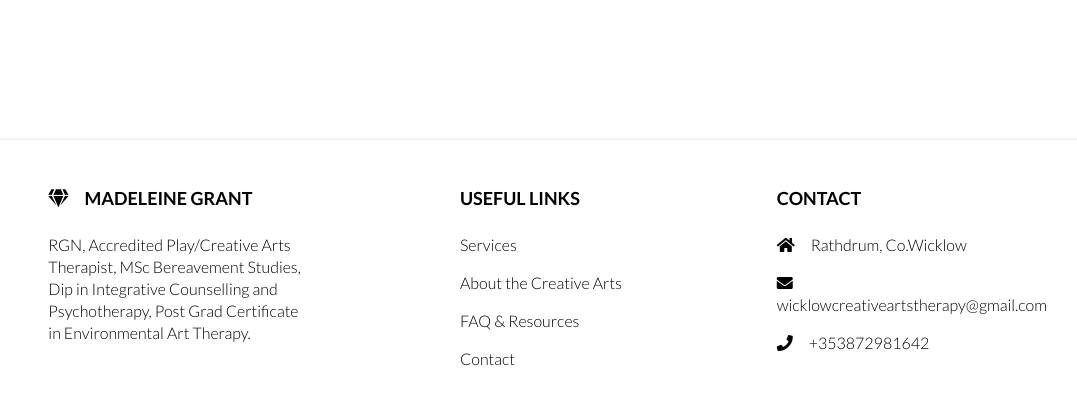
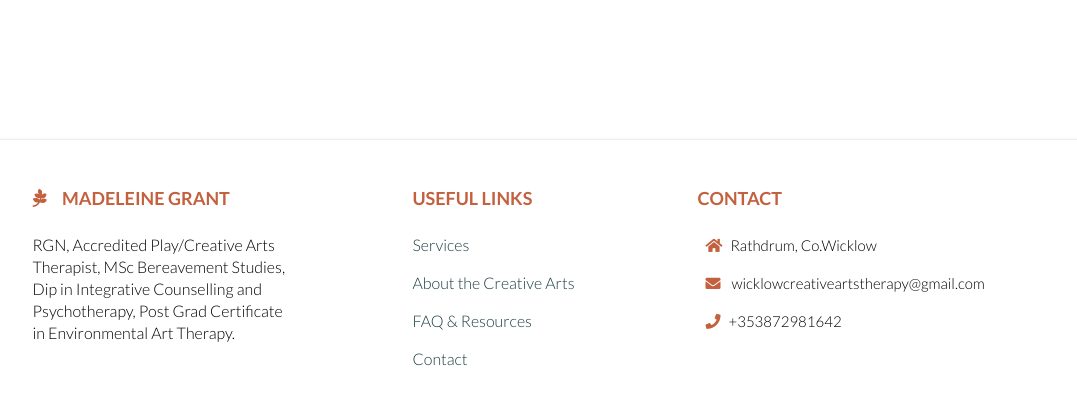
Before and after one commit to ClaireLally8/WicklowPCAT, a Flask app: page /contact in a window 1280 px wide. Shown: the part 824-1234 px from the top of the page, without its empty margins (97-1174 px from the left). Run offline with Flask 2, Linux system fonts and the light colour scheme; some libraries are stand-ins or nearby versions.

Commit message:
Footer styling

```diff
--- a/app/static/css/styles.css
+++ b/app/static/css/styles.css
@@ -104,6 +104,26 @@ label {
 	font-size:1rem;
 	color:var(--p-navy);
 	font-weight:300;
+}
+.footer-heading{
+	color:var(--p-darkpurple);
+	font-family:lato;
+	font-weight:700;
+}
+.footer-icon {
+	color:var(--p-darkpurple);
+}
+.footer-text{
+	font-family:Lato;
+	font-weight:300;
+	font-size:15px;
+}
+.footer-link {
+	color:var(--p-navy);
+}
+.footer-link:hover{
+	color:var(--p-darkpurple);
+	text-decoration: underline;
 }
 .navbar {
 	background-color: white;
--- a/app/templates/components/footer.html
+++ b/app/templates/components/footer.html
@@ -5,8 +5,8 @@
         <!-- Grid column -->
         <div class="col-md-3 col-lg-4 col-xl-3 mx-auto mb-4">
           <!-- Content -->
-          <h6 class="text-uppercase fw-bold mb-4">
-            <i class="fas fa-gem me-3"></i>Madeleine Grant
+          <h6 class="text-uppercase mb-4 footer-heading">
+            <i class="fab fa-pagelines me-3"></i>Madeleine Grant
           </h6>
           <p>
             RGN, Accredited Play/Creative Arts Therapist, MSc Bereavement Studies, Dip in Integrative Counselling and Psychotherapy, Post Grad Certificate in Environmental Art Therapy.
@@ -14,36 +14,36 @@
         </div>
         <div class="col-md-3 col-lg-2 col-xl-2 mx-auto mb-4">
           <!-- Links -->
-          <h6 class="text-uppercase fw-bold mb-4">
+          <h6 class="text-uppercase mb-4 footer-heading">
             Useful links
           </h6>
           <p>
-            <a href="services.html" class="text-reset">Services</a>
+            <a href="services.html" class="footer-link">Services</a>
           </p>
           <p>
-            <a href="arts-about.html" class="text-reset">About the Creative Arts</a>
+            <a href="arts-about.html" class="footer-link">About the Creative Arts</a>
           </p>
           <p>
-            <a href="FAQ.html" class="text-reset">FAQ & Resources</a>
+            <a href="FAQ.html" class="footer-link">FAQ & Resources</a>
           </p>
           <p>
-            <a href="contact.html" class="text-reset">Contact</a>
+            <a href="contact.html" class="footer-link">Contact</a>
           </p>
         </div>
         <!-- Grid column -->
 
         <!-- Grid column -->
-        <div class="col-md-4 col-lg-3 col-xl-3 mx-auto mb-md-0 mb-4">
+        <div class="col-md-5 col-lg-4 col-xl-4 mx-auto mb-md-0 mb-4">
           <!-- Links -->
-          <h6 class="text-uppercase fw-bold mb-4">
+          <h6 class="text-uppercase mb-4 footer-heading">
             Contact
           </h6>
-          <p><i class="fas fa-home me-3"></i>Rathdrum, Co.Wicklow</p>
-          <p>
-            <i class="fas fa-envelope"></i>
+          <p class="footer-text"><i class="fas fa-home footer-icon mx-2"></i>Rathdrum, Co.Wicklow</p>
+          <p class="footer-text">
+            <i class="fas fa-envelope footer-icon mx-2"></i>
             wicklowcreativeartstherapy@gmail.com
           </p>
-          <p><i class="fas fa-phone me-3"></i>+353872981642</p>
+          <p class="footer-text"><i class="fas fa-phone footer-icon mx-2"></i>+353872981642</p>
         </div>
         <!-- Grid column -->
       </div>
```
